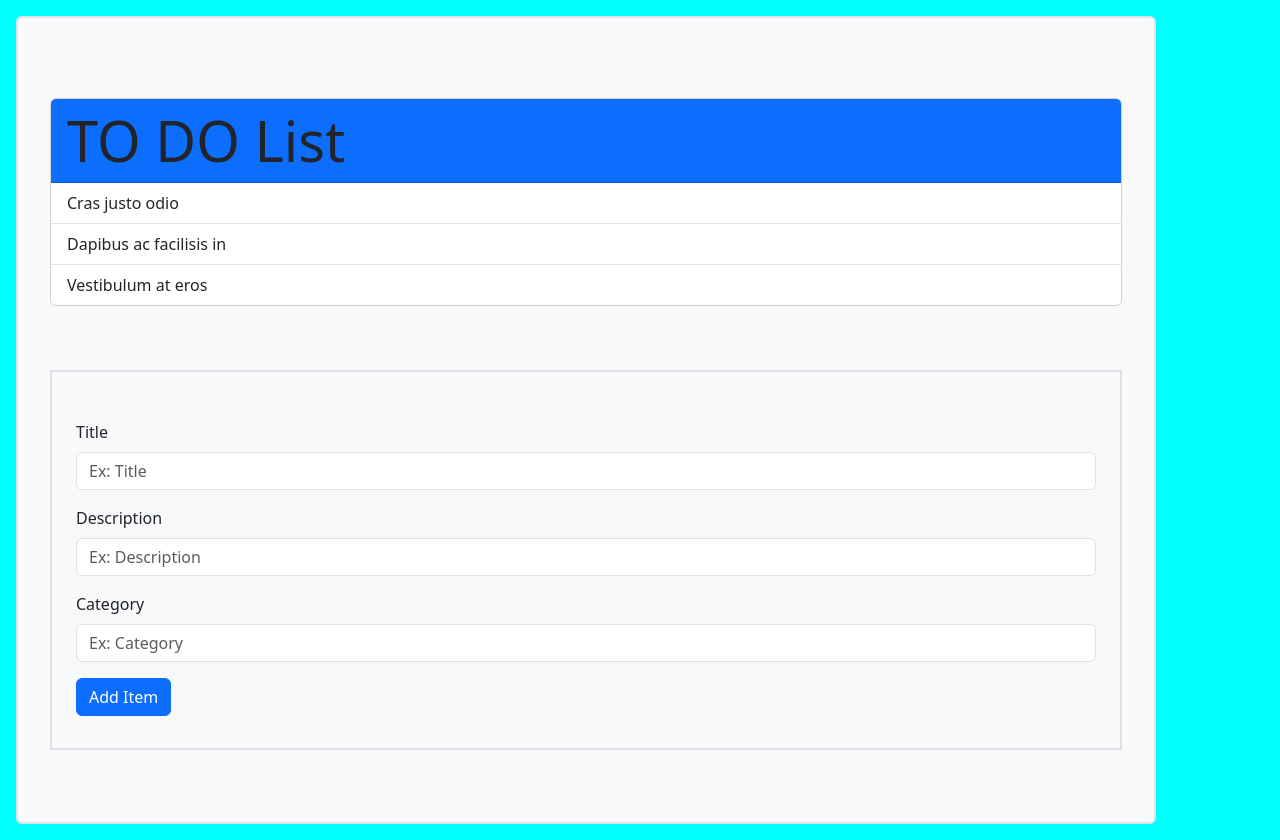
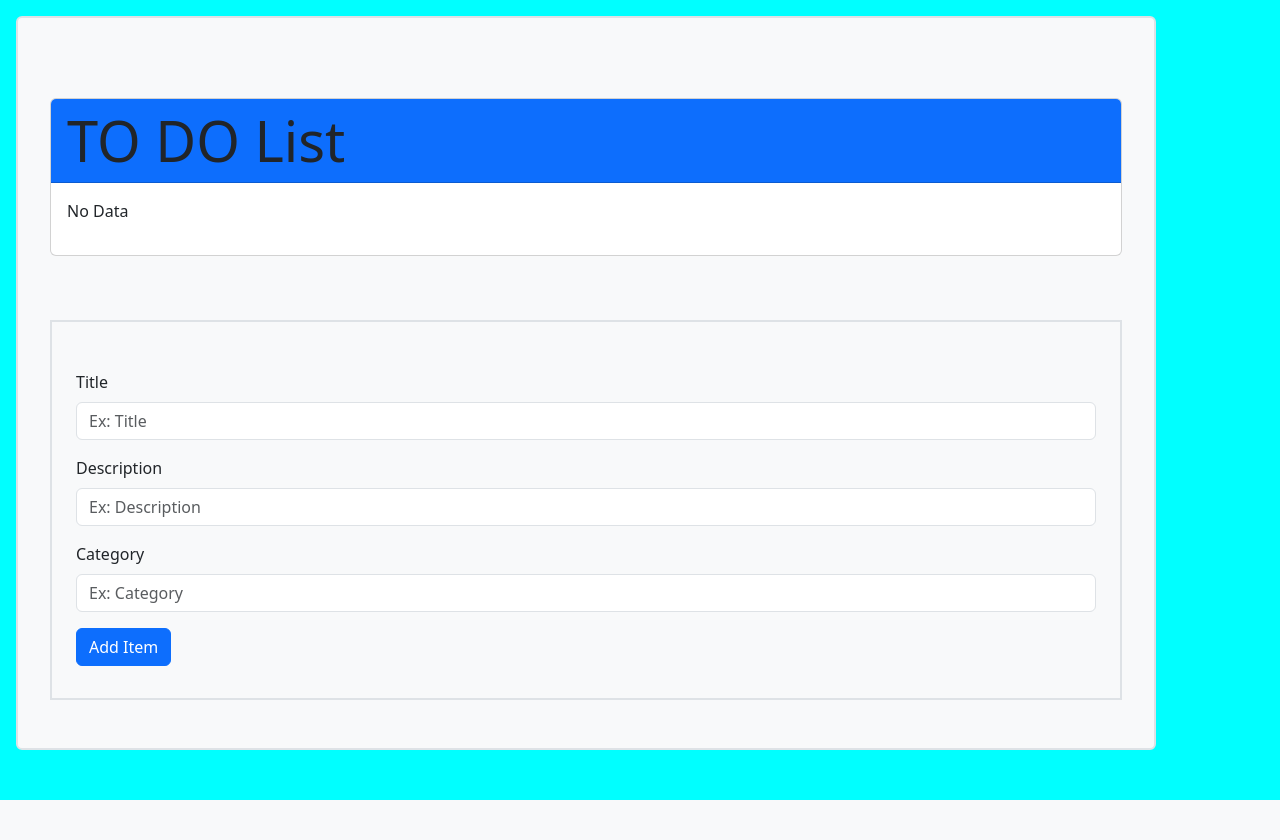
Before and after one commit to nikhildhage/ToDoList, a PHP site: page / in a window 1280 px wide. After the commit the page ends 800 px from the top, so only its background shows below. Run offline with PHP 8.4, Linux system fonts and the light colour scheme.

Commit message:
Added To do list with no data and moved to do list with data to different page

```diff
--- a/index.php
+++ b/index.php
@@ -1,13 +1,13 @@
 <?php
 //POST data
-$title = filter_input(INPUT_POST, "title", FILTER_UNSAFE_RAW);
-$description = filter_input(INPUT_POST, "description", FILTER_UNSAFE_RAW);
-$category = filter_input(INPUT_POST, "category", FILTER_UNSAFE_RAW);
+$newTitle = filter_input(INPUT_POST, "newTitle", FILTER_UNSAFE_RAW);
+$newDescription = filter_input(INPUT_POST, "newDescription", FILTER_UNSAFE_RAW);
+$newCategory = filter_input(INPUT_POST, "newCategory", FILTER_UNSAFE_RAW);
 
 //GET Data
-$Title = filter_input(INPUT_GET, "title", FILTER_UNSAFE_RAW);
-$Description = filter_input(INPUT_GET, "description", FILTER_UNSAFE_RAW);
-$Category = filter_input(INPUT_GET, "category", FILTER_UNSAFE_RAW);
+$title = filter_input(INPUT_GET, "title", FILTER_UNSAFE_RAW);
+$description = filter_input(INPUT_GET, "description", FILTER_UNSAFE_RAW);
+$category = filter_input(INPUT_GET, "category", FILTER_UNSAFE_RAW);
 ?>
 
 <!DOCTYPE html>
@@ -24,53 +24,90 @@ $Category = filter_input(INPUT_GET, "category", FILTER_UNSAFE_RAW);
 <body>
     <div id="app-container" class="container-xl m-3 p-3 bg-light rounded border border-2">
         <main class="d-flex flex-column justify-content-center p-3">
-            <section id="toDoList" class="my-5">
-                <div class=" row">
-                    <div class="col-sm-6 col-lg-8 col-xl-12">
-                        <div class="card">
-                            <div class="card-header display-4 bg-primary">
-                                TO DO List
+            <?php if (!$newTitle || !$newDescription || !$newCategory) { ?>
+                <section id="toDoList" class="my-5">
+                    <div class=" row">
+                        <div class="col-sm-6 col-lg-8 col-xl-12">
+                            <div class="card">
+                                <div class="card-header display-4 bg-primary">
+                                    TO DO List
+                                </div>
+                                <div class="card-body">
+                                    <div>
+                                        <p>No Data </p>
+                                    </div>
+                                </div>
                             </div>
-                            <ul class="list-group list-group-flush">
-                                <li class="list-group-item">Cras justo odio</li>
-                                <li class="list-group-item">Dapibus ac facilisis in</li>
-                                <li class="list-group-item">Vestibulum at eros</li>
-                            </ul>
                         </div>
                     </div>
-                </div>
-            </section>
-            <?php if (!$title || !$description || !$category) { ?>
+                </section>
+
                 <section id="add-item-form" class="my-3">
                     <form action="<?php echo $_SERVER['PHP_SELF'] ?>" method="POST" class="border border-2 py-3">
                         <div class="row g-3 m-3">
-                            <div class="col-12">
-                                <label for="title" class="form-label">Title</label>
-                                <input id="title" name="title" type="text" placeholder="Ex: Title" class="form-control">
+                            <div class="col-12 form-group form-group-inline">
+                                <label for="newTitle" class="control control-left form-label">Title</label>
+                                <input id="newTitle" name="newTitle" type="text" placeholder="Ex: Title" class="form-control">
                             </div>
-                            <div class="col-12">
-                                <label for="description" class="form-label">Description</label>
-                                <input id="description" name="description" type="text" placeholder="Ex: Description" class="form-control">
+                            <div class="col-12 form-group">
+                                <label for="newDescription" class="form-label">Description</label>
+                                <input id="newDescription" name="newDescription" type="text" placeholder="Ex: Description" class="form-control">
                             </div>
-                            <div class="col-lg-12">
-                                <label for="category" class="form-label">Category</label>
-                                <input id="category" name="category" type="text" placeholder="Ex: Category" class="form-control">
+                            <div class="col-lg-12 form-group">
+                                <label for="newCategory" class="form-label">Category</label>
+                                <input id="newCategory" name="newCategory" type="text" placeholder="Ex: Category" class="form-control">
                             </div>
                             <div class="col-sm-8 d-flex">
-                                <button type=" submit" class="btn btn-primary">Add Item</button>
+                                <button type="submit" class="btn btn-primary">Add Item</button>
                             </div>
                         </div>
-
                     </form>
                 </section>
             <?php } else { ?>
-                <?php include("Database.php"); ?>
+                <?php
+                $outputLabel = "New Title:" . " ";
+                echo  "<script>console.log('" . $outputLabel .  $newTitle . "');</script>";
+                ?>
+                <?php include("database.php"); ?>
+
+                /* Show the To Do List with data if the data exists*/
+                <?php if (($title || $description || $category)  || ($newTitle || $newDescription || $newCategory)) { ?>
+                    <section id="toDoList" class="my-5">
+                        <div class=" row">
+                            <div class="col-sm-6 col-lg-8 col-xl-12">
+                                <div class="card">
+                                    <div class="card-header display-4 bg-primary">
+                                        TO DO List
+                                    </div>
+                                    <div class="card-body">
+                                        <ul class="list-group list-group-flush">
+                                            <li class="list-group-item">An item</li>
+                                            <li class="list-group-item">A second item</li>
+                                            <li class="list-group-item">A third item</li>
+                                        </ul>
+                                    </div>
+                                </div>
+                            </div>
+                        </div>
+                    </section>
+                <?php } ?>
+
+                /* Execute query if data exists*/
+                <?php if (($title || $description || $category)  || ($newTitle || $newDescription || $newCategory)) {
+                    $query = "SELECT * FROM todoitems
+                                WHERE Title = :title ";
+                    $statement = $db->prepare($query);
+                    if ($title) {
+                        $statement->bindValue(":title", $title);
+                    } else {
+                        $statement->bindValue(":title", $newTitle);
+                    }
+                    $statement->execute();
+                    $results = $statement->fetchAll();
+                    $statement->closeCursor();
+                    echo $results;
+                } ?>
             <?php } ?>
-            <?php echo "<br>" ?>
-            <?php echo " " . $title . " ";
-            echo  $description . " ";
-            echo $category;
-            ?>
         </main>
     </div>
     <script src="https://cdn.jsdelivr.net/npm/bootstrap@5.3.2/dist/js/bootstrap.bundle.min.js" crossorigin="anonymous"></script>
```
